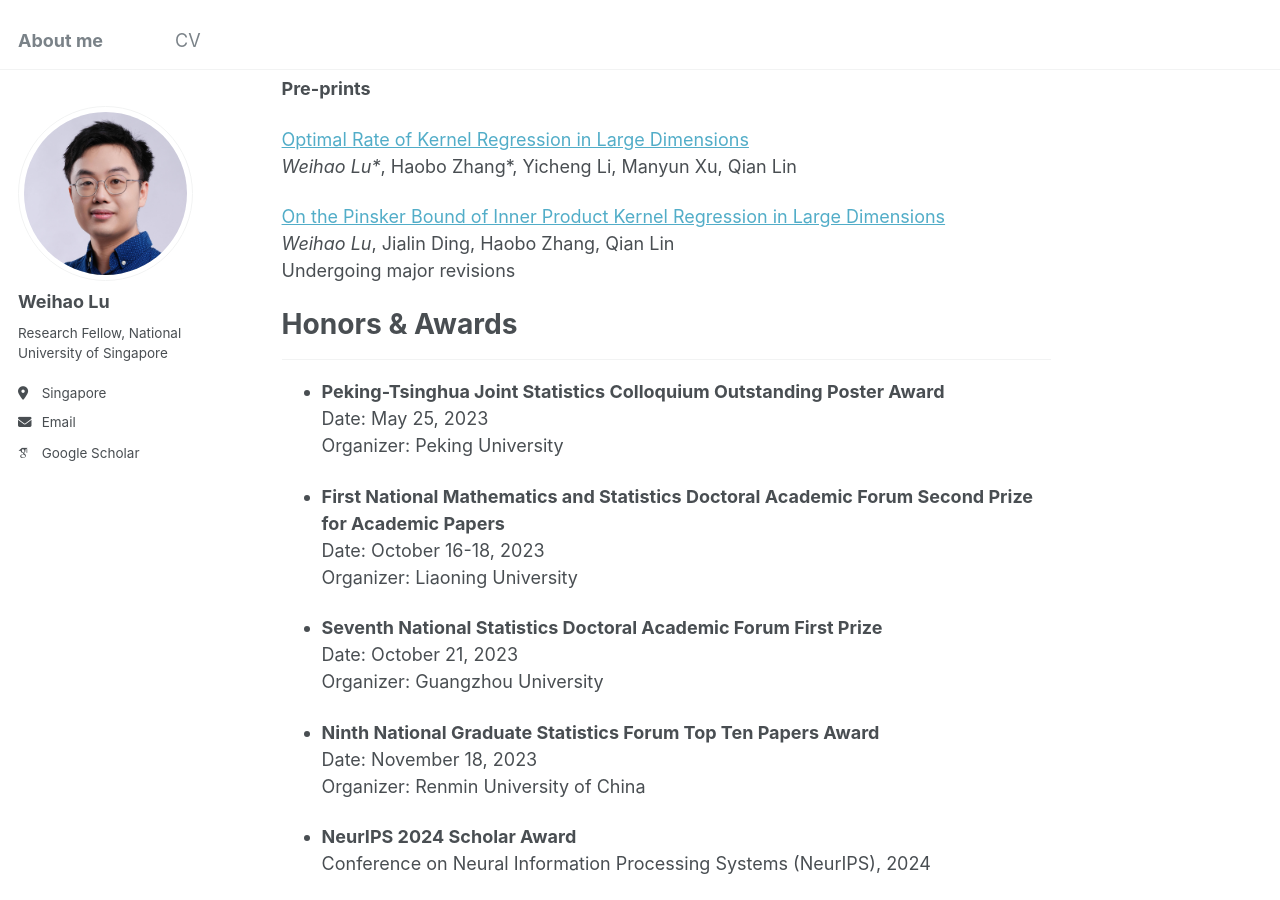
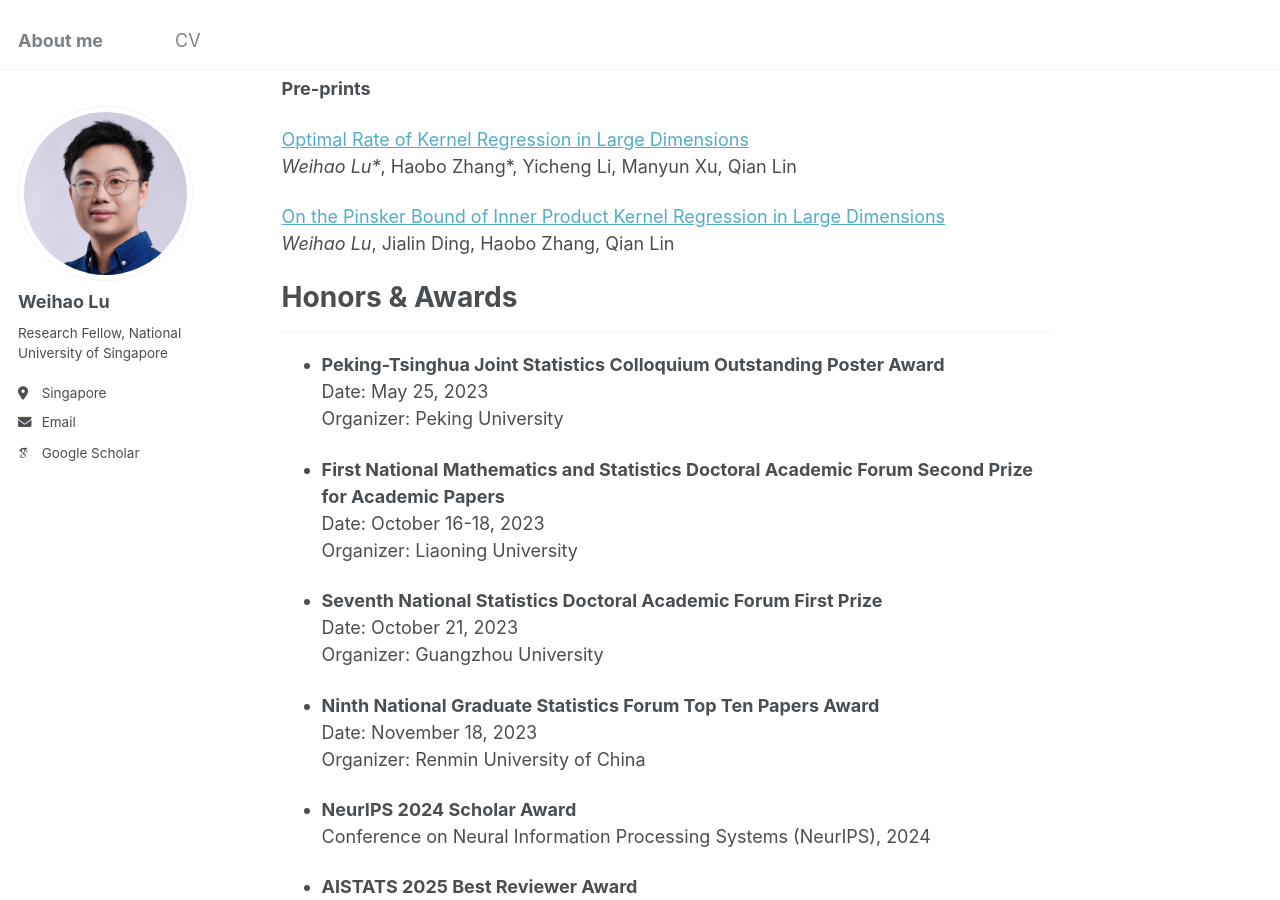
Before and after one commit to luweihao/luweihao.github.io, a Jekyll site: the page built from _pages/about.md, in a window 1280 px wide and 900 px high, scrolled down 918 px. Built offline with Jekyll 4.4.1, drawn with Linux system fonts in a browser that asks for light colours; some web fonts are replaced.

Commit message:
Update about.md

```diff
--- a/_pages/about.md
+++ b/_pages/about.md
@@ -41,8 +41,7 @@ To appear in JMLR
 *Weihao Lu\**, Haobo Zhang\*, Yicheng Li, Manyun Xu, Qian Lin
 
 [On the Pinsker Bound of Inner Product Kernel Regression in Large Dimensions](https://arxiv.org/abs/2409.00915)\\
-*Weihao Lu*, Jialin Ding, Haobo Zhang, Qian Lin\\
-Undergoing major revisions
+*Weihao Lu*, Jialin Ding, Haobo Zhang, Qian Lin
 
 
 # Honors & Awards
```
